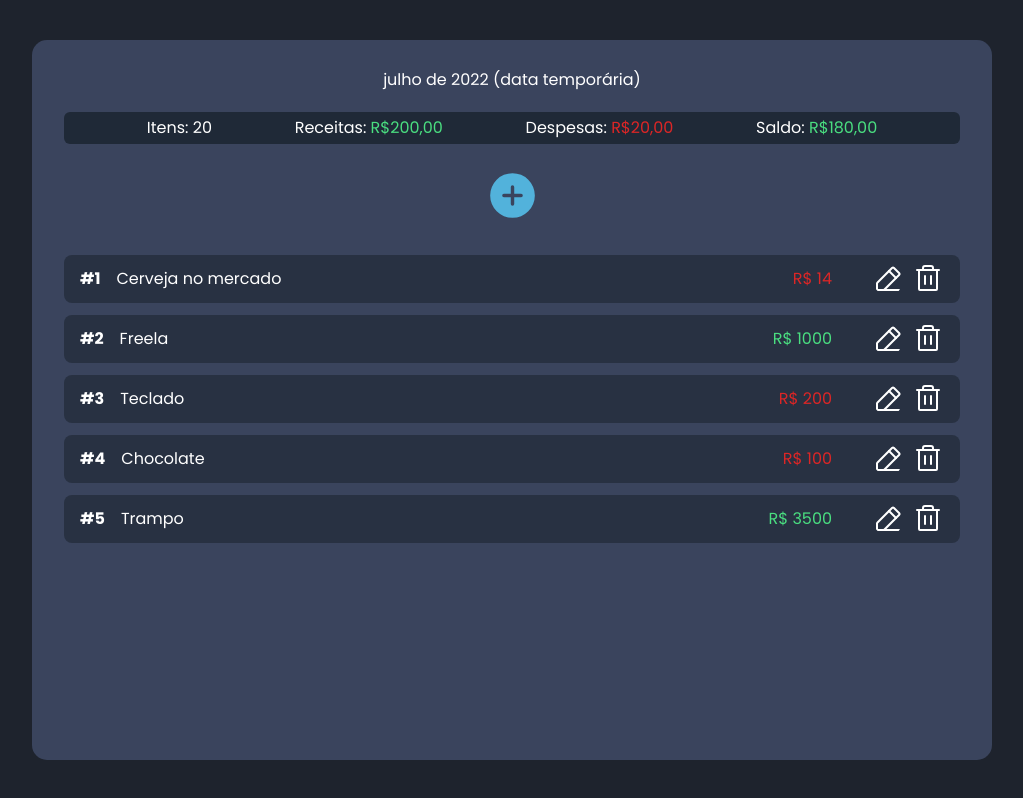
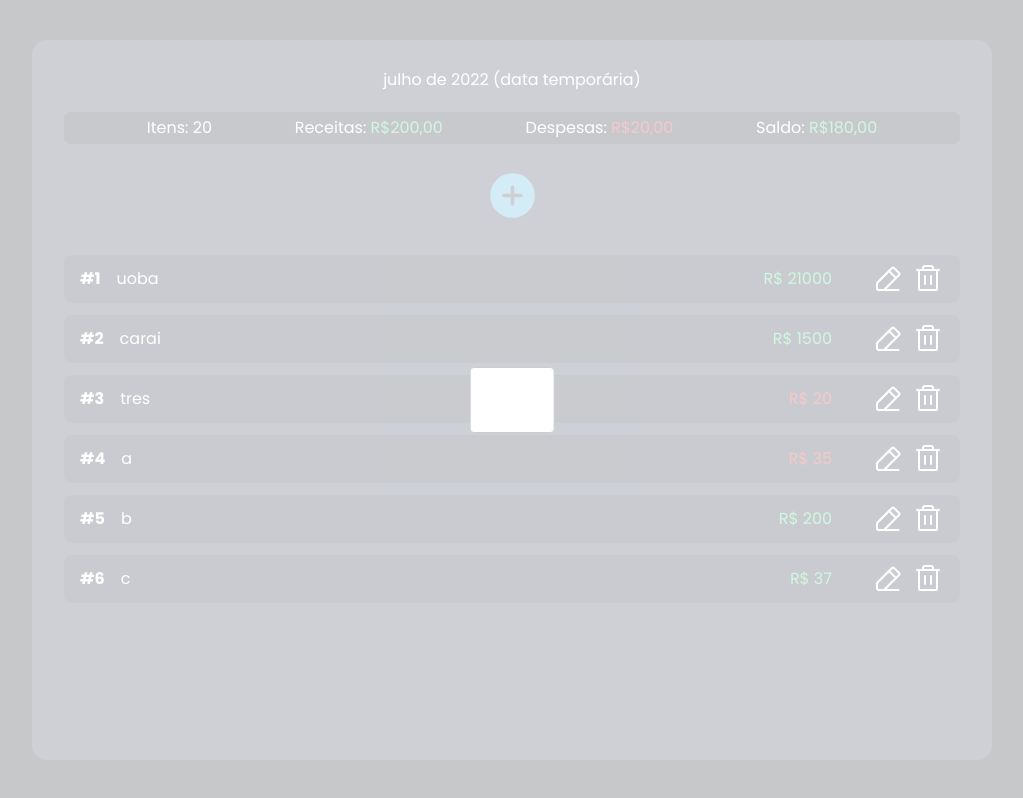
Before and after one commit to RafaelBerger/financial-management, a React (Vite) app in the folder frontend/: page / in a window 1280 px wide. Shown: the whole page, without its empty margins (128-1151 px from the left). Built offline with nearby package versions, Linux system fonts and the light colour scheme.

Commit message:
Criando modal

```diff
--- a/frontend/package.json
+++ b/frontend/package.json
@@ -11,7 +11,8 @@
   "dependencies": {
     "phosphor-react": "^1.4.1",
     "react": "^18.2.0",
-    "react-dom": "^18.2.0"
+    "react-dom": "^18.2.0",
+    "react-modal": "^3.15.1"
   },
   "devDependencies": {
     "@types/react": "^18.0.15",
--- a/frontend/src/App.tsx
+++ b/frontend/src/App.tsx
@@ -1,7 +1,39 @@
 import Card from "./components/Card";
 import { PlusCircle } from "phosphor-react";
+import { useState } from "react";
+import testando from "./teste.js";
+import Modal from "react-modal";
 
 function App() {
+  const [teste, setTeste] = useState(testando);
+
+  let subtitle: any;
+  const [isOpen, setIsOpen] = useState(false);
+
+  function openModal() {
+    setIsOpen(true);
+  }
+
+  function afterOpenModal() {
+    // references are now sync'd and can be accessed.
+    subtitle.style.color = "#f00";
+  }
+
+  function closeModal() {
+    setIsOpen(false);
+  }
+
+  const customStyles = {
+    content: {
+      top: "50%",
+      left: "50%",
+      right: "auto",
+      bottom: "auto",
+      marginRight: "-50%",
+      transform: "translate(-50%, -50%)",
+    },
+  };
+
   return (
     <>
       <div className="flex justify-center items-center w-screen h-screen">
@@ -28,17 +60,26 @@ function App() {
               weight="fill"
               className="cursor-pointer mt-4 mb-8"
             />
+            <Modal
+              isOpen={openModal}
+              onAfterOpen={afterOpenModal}
+              onRequestClose={closeModal}
+              style={customStyles}
+              contentLabel="Example Modal"
+            >
+              <h1>Teste</h1>
+            </Modal>
           </div>
-          <Card
-            id={1}
-            description="Cerveja no mercado"
-            value={14.0}
-            positive={false}
-          />
-          <Card id={2} description="Freela" value={1000} positive={true} />
-          <Card id={3} description="Teclado" value={200.0} positive={false} />
-          <Card id={4} description="Chocolate" value={100.0} positive={false} />
-          <Card id={5} description="Trampo" value={3500.0} positive={true} />
+          {teste.map((task: any) => {
+            return (
+              <Card
+                id={task.id}
+                description={task.description}
+                value={task.value}
+                positive={task.positive}
+              />
+            );
+          })}
         </main>
       </div>
     </>
--- /dev/null
+++ b/frontend/src/teste.js
@@ -0,0 +1,8 @@
+export default [
+  { id: 1, description: "uoba", value: 21000, positive: true },
+  { id: 2, description: "carai", value: 1500, positive: true },
+  { id: 3, description: "tres", value: 20, positive: false },
+  { id: 4, description: "a", value: 35, positive: false },
+  { id: 5, description: "b", value: 200, positive: true },
+  { id: 6, description: "c", value: 37, positive: true },
+];
```
Also changed, not shown: 1 other file (tests, documents, lock files or other folders).
